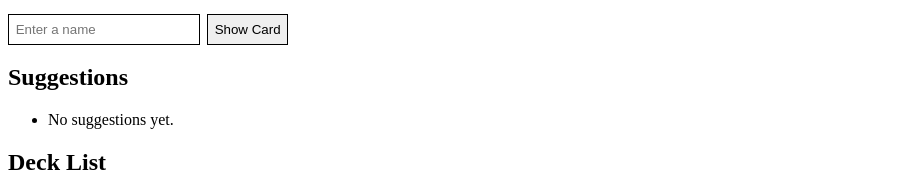
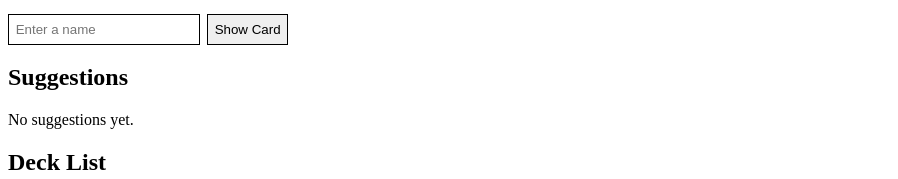
Before and after one commit to Isolaee/mtg-webapp, a React (Create React App) app in the folder frontend/: page /createDeck in a window 1280 px wide. Shown: the part 185-364 px from the top of the page, without its empty margins (0-898 px from the left). Built offline with nearby package versions, Linux system fonts and the light colour scheme.

Commit message:
cards shown on hover

```diff
--- /dev/null
+++ b/frontend/src/components/FoundCardsComponent.tsx
@@ -0,0 +1,80 @@
+import React, { useState } from "react";
+import { Card } from "../api";
+
+interface FoundCardsProps {
+  suggestions: Card[];
+  onAddToDeck: (card: Card) => void;
+  format?: string;
+  commanderName?: string;
+  onAddCommander?: (card: Card) => void;
+}
+
+const FoundCardsContainer: React.FC<FoundCardsProps> = ({
+  suggestions,
+  onAddToDeck,
+  format,
+  commanderName,
+  onAddCommander,
+}) => {
+  const [hovered, setHovered] = useState<string | null>(null);
+
+  return (
+    <div>
+      <h2>Suggestions</h2>
+      <ul style={{ listStyle: "none", padding: 0 }}>
+        {suggestions.map((card) => (
+          <li
+            key={card.name}
+            style={{ position: "relative", marginBottom: "1em" }}
+          >
+            <span
+              style={{
+                fontWeight: 500,
+                cursor: "pointer",
+                position: "relative",
+              }}
+              onMouseEnter={() => setHovered(card.name)}
+              onMouseLeave={() => setHovered(null)}
+            >
+              {card.name}
+              {hovered === card.name && card.image && (
+                <img
+                  src={card.image}
+                  alt={card.name}
+                  style={{
+                    position: "absolute",
+                    left: "120%",
+                    top: 0,
+                    width: 180,
+                    height: "auto",
+                    border: "1px solid #333",
+                    background: "#fff",
+                    zIndex: 10,
+                    boxShadow: "0 2px 8px #0005",
+                  }}
+                />
+              )}
+            </span>
+            <button
+              style={{ marginLeft: "1em" }}
+              onClick={() => onAddToDeck(card)}
+            >
+              Add
+            </button>
+            {format === "commander" && !commanderName && onAddCommander && (
+              <button
+                style={{ marginLeft: "0.5em" }}
+                onClick={() => onAddCommander(card)}
+              >
+                Add as Commander
+              </button>
+            )}
+          </li>
+        ))}
+        {suggestions.length === 0 && <li>No suggestions yet.</li>}
+      </ul>
+    </div>
+  );
+};
+
+export default FoundCardsContainer;
--- a/frontend/src/components/foundCardsContainer.tsx
+++ /dev/null
@@ -1,32 +0,0 @@
-import React from "react";
-import { Card } from "../api";
-
-interface FoundCardsProps {
-  suggestions: Card[];
-  onAddToDeck: (card: Card) => void;
-}
-
-const SuggestionList: React.FC<FoundCardsProps> = ({
-  suggestions,
-  onAddToDeck,
-}) => (
-  <div>
-    <h2>Suggestions</h2>
-    <ul>
-      {suggestions.map((card, idx) => (
-        <li key={idx}>
-          {card.name}
-          <button
-            style={{ marginLeft: "1em" }}
-            onClick={() => onAddToDeck(card)}
-          >
-            Add to Deck
-          </button>
-        </li>
-      ))}
-      {suggestions.length === 0 && <li>No suggestions yet.</li>}
-    </ul>
-  </div>
-);
-
-export default SuggestionList;
--- a/frontend/src/pages/CreateDeckPage.tsx
+++ b/frontend/src/pages/CreateDeckPage.tsx
@@ -1,6 +1,6 @@
 import React, { useState } from "react";
 import FindCardForm from "../components/FindCard";
-import SuggestionList from "../components/foundCardsContainer";
+import FoundCardsComponent from "../components/FoundCardsComponent";
 import StackVisualizer from "../components/visualStack";
 import DeckStats from "../components/DeckStats";
 import FormatSelection from "../components/FormatSelection";
@@ -17,6 +17,7 @@ const CreateDeckPage: React.FC = () => {
   const [deckDescription, setDeckDescription] = useState("");
   const [format, setFormat] = useState("commander");
   const [suggestions, setSuggestions] = useState<Card[]>([]);
+  const [commanderName, setCommanderName] = useState<string>("");
 
   const handleAddToDeck = (card: Card) => {
     setDeck((prev) => {
@@ -31,6 +32,10 @@ const CreateDeckPage: React.FC = () => {
         return [...prev, { card, count: 1 }];
       }
     });
+  };
+
+  const handleAddCommander = (card: Card) => {
+    setCommanderName(card.name);
   };
 
   const handleRemoveCard = (name: string) => {
@@ -83,7 +88,13 @@ const CreateDeckPage: React.FC = () => {
         />
       </div>
       <FindCardForm onCardsFound={setSuggestions} />
-      <SuggestionList suggestions={suggestions} onAddToDeck={handleAddToDeck} />
+      <FoundCardsComponent
+        suggestions={suggestions}
+        onAddToDeck={handleAddToDeck}
+        format={format}
+        commanderName={commanderName}
+        onAddCommander={handleAddCommander}
+      />
       <h2>Deck List</h2>
       <ul>
         {deck.map((entry) => (
@@ -101,7 +112,7 @@ const CreateDeckPage: React.FC = () => {
       <StackVisualizer
         cards={deck.flatMap((entry) => Array(entry.count).fill(entry.card))}
         format={format}
-        commanderName=""
+        commanderName={commanderName}
       />
       <button
         onClick={handleSaveDeck}
@@ -110,7 +121,6 @@ const CreateDeckPage: React.FC = () => {
       >
         Save Deck
       </button>
-      {/* DeckStats below Save Deck button */}
       <DeckStats
         cards={deck.flatMap((entry) => Array(entry.count).fill(entry.card))}
       />
```
